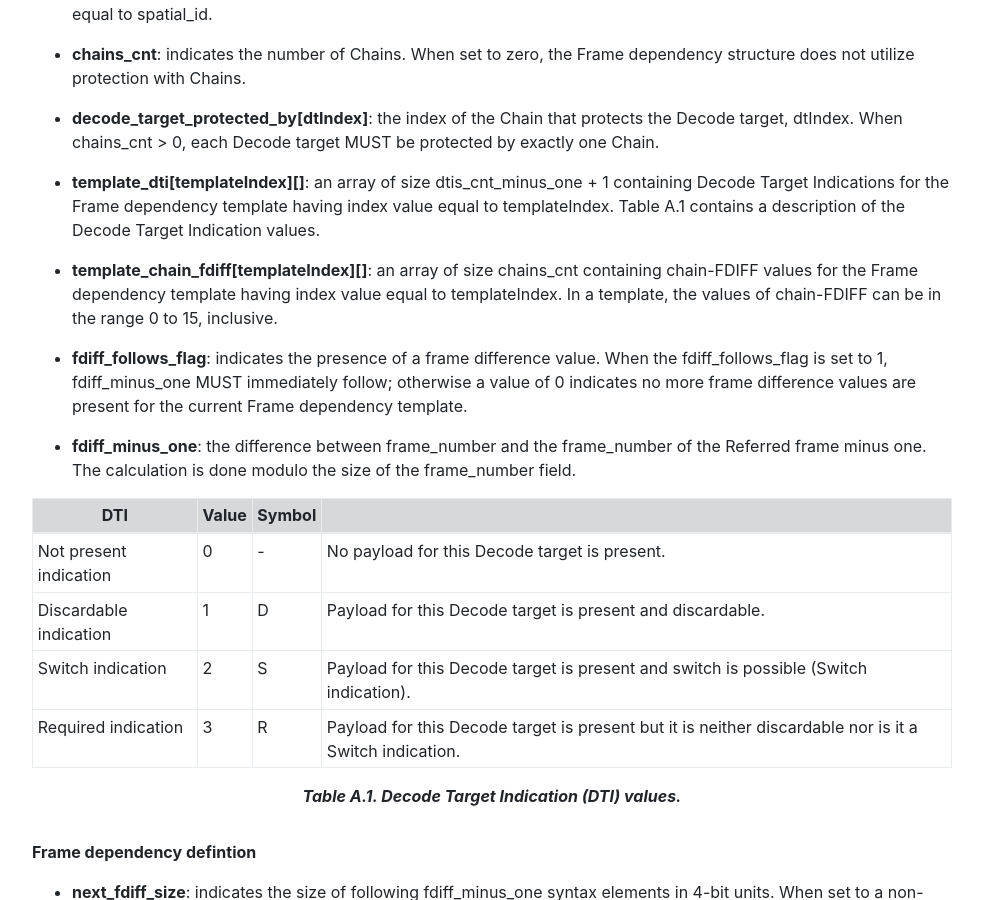
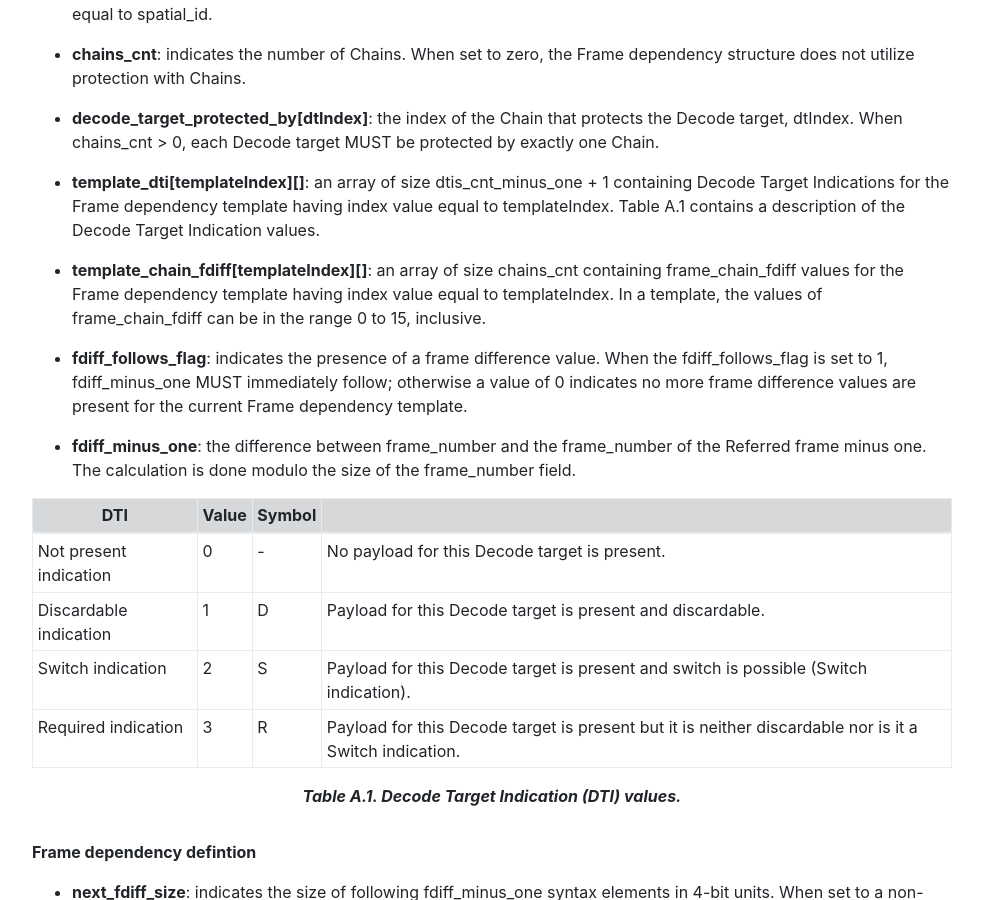
Before and after one commit to AOMediaCodec/av1-rtp-spec, a Jekyll site: the page built from index.md, in a window 1280 px wide and 900 px high, scrolled down 28174 px. Shown: the whole window, without its empty margins (53-1036 px from the left). Built offline with Jekyll 4.4.1, drawn with Linux system fonts in a browser that asks for light colours; nearby versions of some CDN libraries.

Commit message:
Updated template_chain_fdiff description. (#172)

```diff
--- a/av1-rtp-spec.md
+++ b/av1-rtp-spec.md
@@ -1052,7 +1052,7 @@ The semantics pertaining to the Dependency Descriptor syntax section above is de
 
 * **template_dti[templateIndex][]**: an array of size dtis_cnt_minus_one + 1 containing Decode Target Indications for the Frame dependency template having index value equal to templateIndex. Table A.1 contains a description of the Decode Target Indication values.
 
-* **template_chain_fdiff[templateIndex][]**: an array of size chains_cnt containing chain-FDIFF values for the Frame dependency template having index value equal to templateIndex. In a template, the values of chain-FDIFF can be in the range 0 to 15, inclusive.
+* **template_chain_fdiff[templateIndex][]**: an array of size chains_cnt containing frame_chain_fdiff values for the Frame dependency template having index value equal to templateIndex. In a template, the values of frame_chain_fdiff can be in the range 0 to 15, inclusive.
 
 * **fdiff_follows_flag**: indicates the presence of a frame difference value. When the fdiff_follows_flag is set to 1, fdiff_minus_one MUST immediately follow; otherwise a value of 0 indicates no more frame difference values are present for the current Frame dependency template.
 
```
